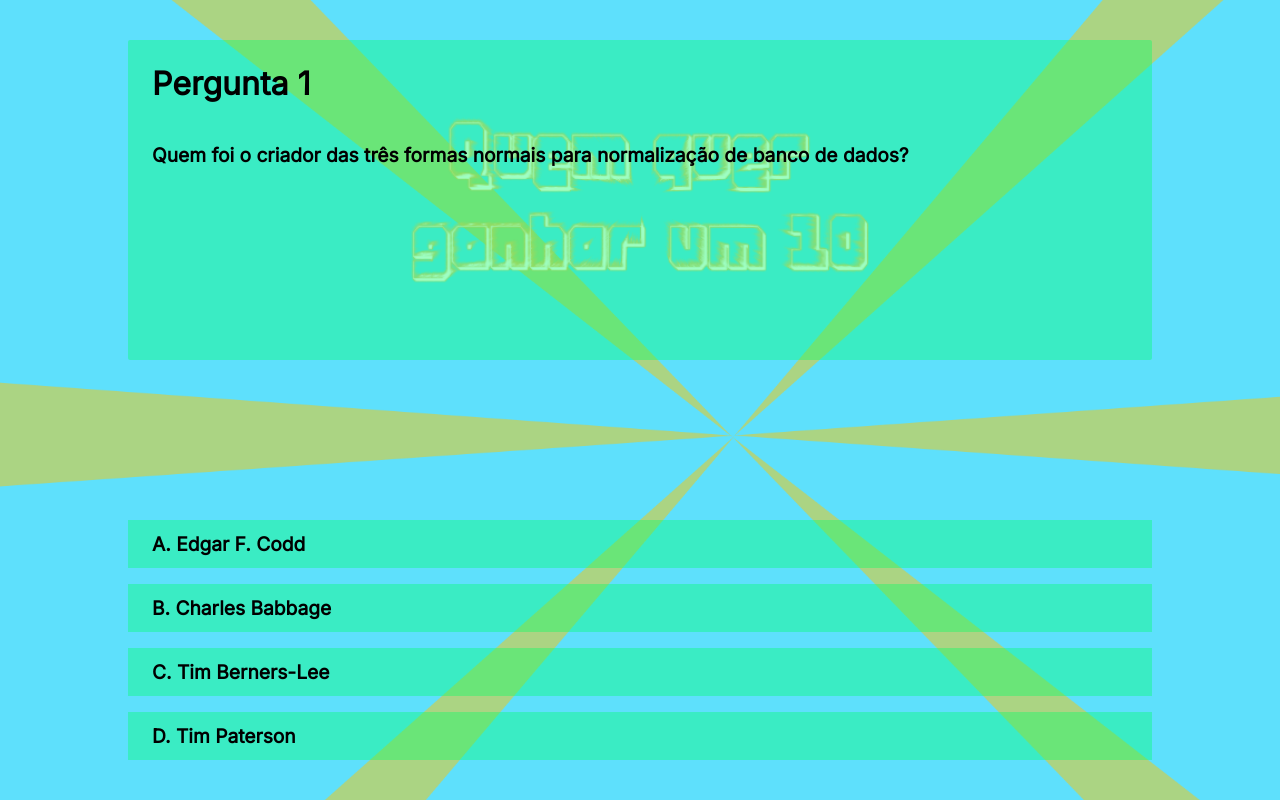
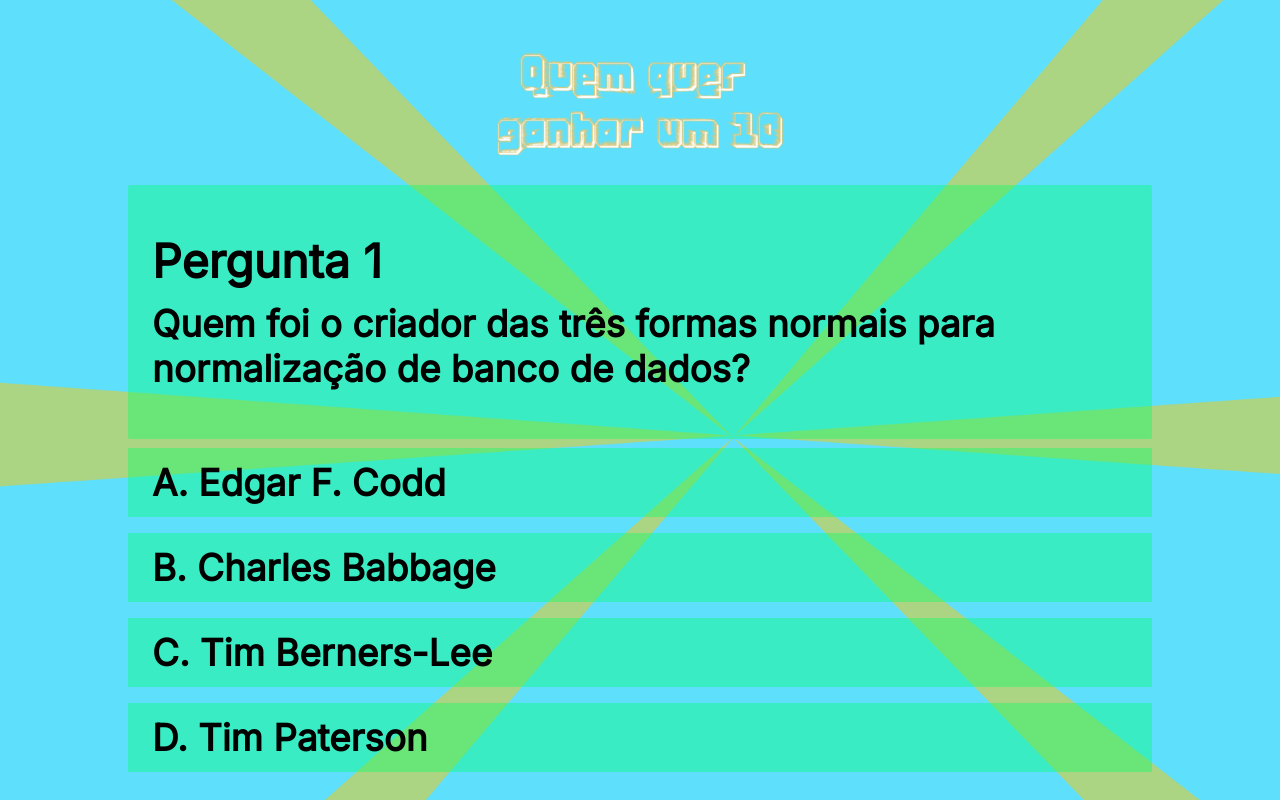
Before and after one commit to GabrielViana14/normalize, a plain HTML site: page pergunta1.html in a window 1280 px wide. Drawn offline with Linux system fonts and the light colour scheme.

Commit message:
feat: atualizado

```diff
--- a/pergunta1.html
+++ b/pergunta1.html
@@ -9,15 +9,10 @@
 <body>
 
     <main>
+        <img src="img/logo.png" class="logo">
         <div class="pergunta">
-            <div>
-                <h1> Pergunta 1 </h1>
-                <p>Quem foi o criador das três formas normais para normalização de banco de dados?</p>
-            </div>
-
-            <div class="fundo_pergunta">
-                <img src="img/logo.png">
-            </div>
+            <h1> Pergunta 1 </h1>
+            <p>Quem foi o criador das três formas normais para normalização de banco de dados?</p>
         </div>
 
         <div class="respostas">
--- a/style.css
+++ b/style.css
@@ -24,17 +24,21 @@ body{
     background-repeat: no-repeat;
     background-size: cover;
 }
+
+h1{
+    font-size: 2.9em;
+}
 p{
-    font-size: 1.2em;
+    font-size: 2.3em;
     font-weight: bold;
 }
 main{
     width: 80%;
-    height: 90vh;
+    height: 95vh;
     display: flex;
     align-items: center;
     flex-direction: column;
-    justify-content: space-between;
+    justify-content: space-evenly;
 }
 
 #logo{
@@ -64,28 +68,17 @@ main{
 .pergunta{
     position: relative;
     width: 100%;
-    height: 40vh;
     background: rgba(0, 255, 102, 0.38);
-    padding: 1.5em;
+    padding: 3em 1.5em;
     border-radius: 2px;
+    display: flex;
+    flex-direction: column;
+    gap: 12px;
 }
 
-.pergunta div:first-child{
-    display: flex;
-    flex-direction: column;
-    gap: 2.5em;
-}
 
-.fundo_pergunta{
-    position: absolute;
-    top: 50%;
-    left: 50%;
-    transform: translate(-50%, -50%);
-    z-index: -1;
-}
-
-.fundo_pergunta img{
-    width: 40vw;
+.logo{
+    width: 25vw;
 }
 
 
@@ -105,7 +98,7 @@ main{
 
 .opcoes a{
     color: black;
-    font-size: 1.2em;
+    font-size: 2.3em;
     font-weight: bold;
     text-decoration: none;
     cursor: pointer;
@@ -151,15 +144,15 @@ main{
     place-items: center;
     position: absolute;
     bottom: -5%;
-    right: -5%;
+    right: -10%;
     transform: translate( 0, 0);
-    width: 15%;
+    width: 25%;
     height: 10%;
     background-color: #D2BF19;
     border: none;
     box-shadow: 0px 4px 4px rgba(0, 0, 0, 0.25);
     border-radius: 40px;
-    font-size: 1.2em;
+    font-size: 2em;
     color: #000000;
     font-weight: bold;
     transition: .5s ease-in;
```
